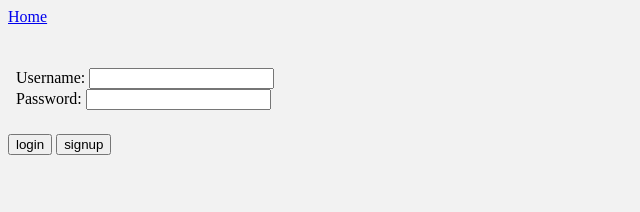
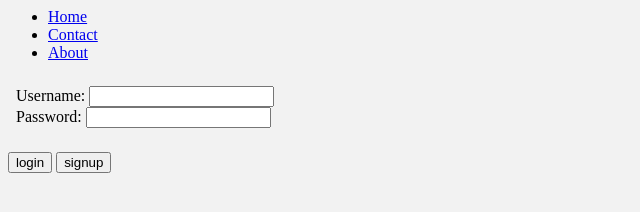
Before and after one commit to cheng306/cheng306.github.io, a plain HTML site: page login.html in a window 1280 px wide. Shown: the whole page, without its empty margins (0-640 px from the left). Drawn offline with Linux system fonts and the light colour scheme.

Commit message:
Update login.html

```diff
--- a/login.html
+++ b/login.html
@@ -6,7 +6,12 @@
 	</head>
 
 	<body>
-		<a href="index.html"><p>Home</p></a><br>
+		<ul>
+			<li><a class="active" href="index.html">Home</a></li>
+			<li><a href="#contact">Contact</a></li>
+			<li><a href="#about">About</a></li>
+		</ul>
+
 		<form>
 			Username: <input type="text" name="username"><br>
 			Password: <input type="text" name="password">
```
